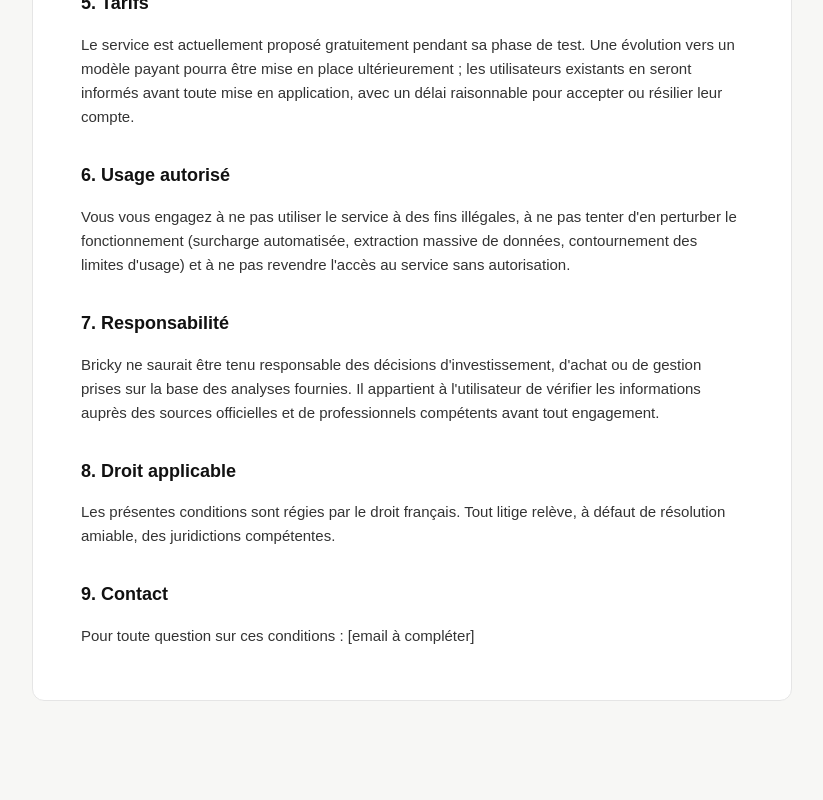
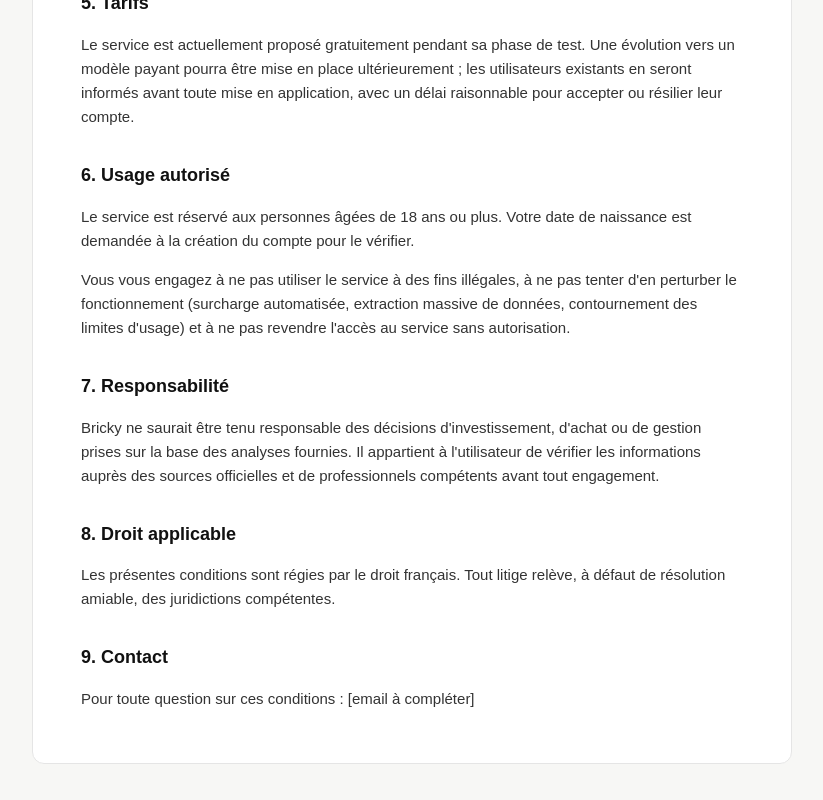
Before and after one commit to dreamsbuilding3-afk/BRICKY.AI, a Next.js app: page /legal/cgu in a window 1280 px wide. Shown: the part 1155-1955 px from the top of the page, without its empty margins (228-1051 px from the left). Built offline with nearby package versions, Linux system fonts and the light colour scheme.

Commit message:
CGU : service réservé aux 18 ans et plus

```diff
--- a/app/legal/cgu/page.tsx
+++ b/app/legal/cgu/page.tsx
@@ -43,6 +43,9 @@ export default function CGUPage() {
 
           <h2>6. Usage autorisé</h2>
           <p>
+            Le service est réservé aux personnes âgées de 18 ans ou plus. Votre date de naissance est demandée à la création du compte pour le vérifier.
+          </p>
+          <p>
             Vous vous engagez à ne pas utiliser le service à des fins illégales, à ne pas tenter d'en perturber le fonctionnement (surcharge automatisée, extraction massive de données, contournement des limites d'usage) et à ne pas revendre l'accès au service sans autorisation.
           </p>
 
```
